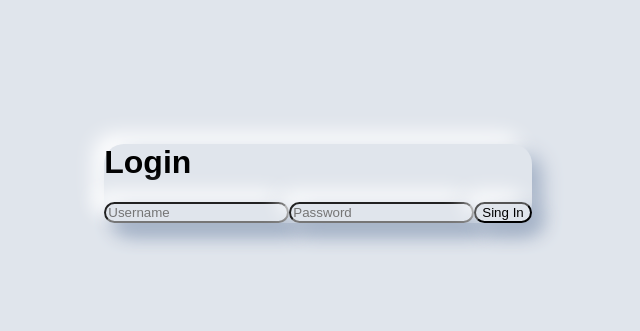
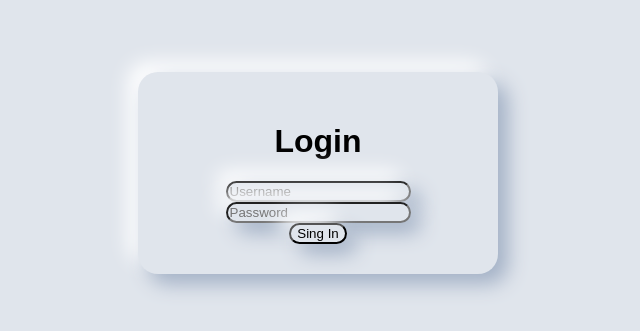
Before and after one commit to Rodrigow897/login-3D, a React (Vite) app: page / in a window 1280 px wide. Shown: the part 227-558 px from the top of the page, without its empty margins (322-962 px from the left). Built offline with nearby package versions, Linux system fonts and the light colour scheme.

Commit message:
style: neumorphic card done

```diff
--- a/src/App.css
+++ b/src/App.css
@@ -9,12 +9,25 @@ body{
 }
 
 .neumorphic {
-  background-color: #e0e5ec;
+  background: #e0e5ec;
   border-radius: 20px;
   box-shadow: 10px 10px 20px #a3b1c6, -10px -10px 20px #ffffff;
 }
 
 
 .neumorphic-inset {
+  background-color: #e0e5ec;
+  border-radius: 20px;
+  box-shadow: inset 10px 10px 20px #a3b1c6, inset -10px -10px 20px #ffffff;
+}
 
+
+.neumorphic-card {
+  display: flex;
+  flex-direction: column;
+  justify-content: center;
+  align-items: center;
+  padding: 30px;
+  width: 300px;
+  text-align: center;
 }
```
